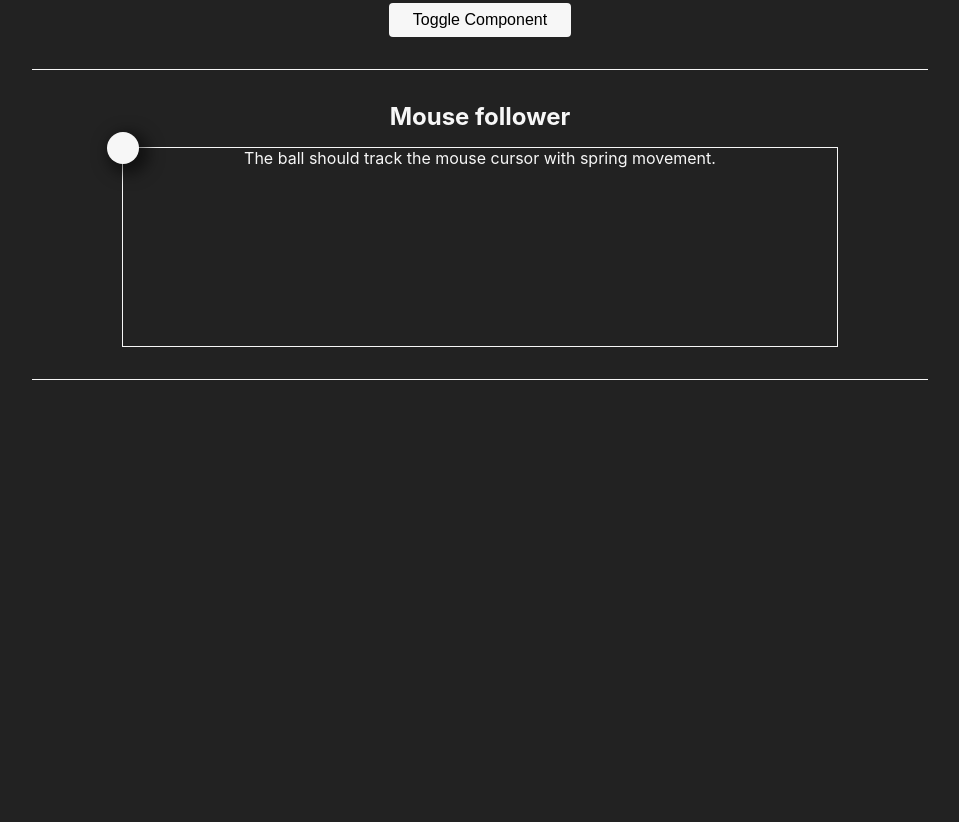
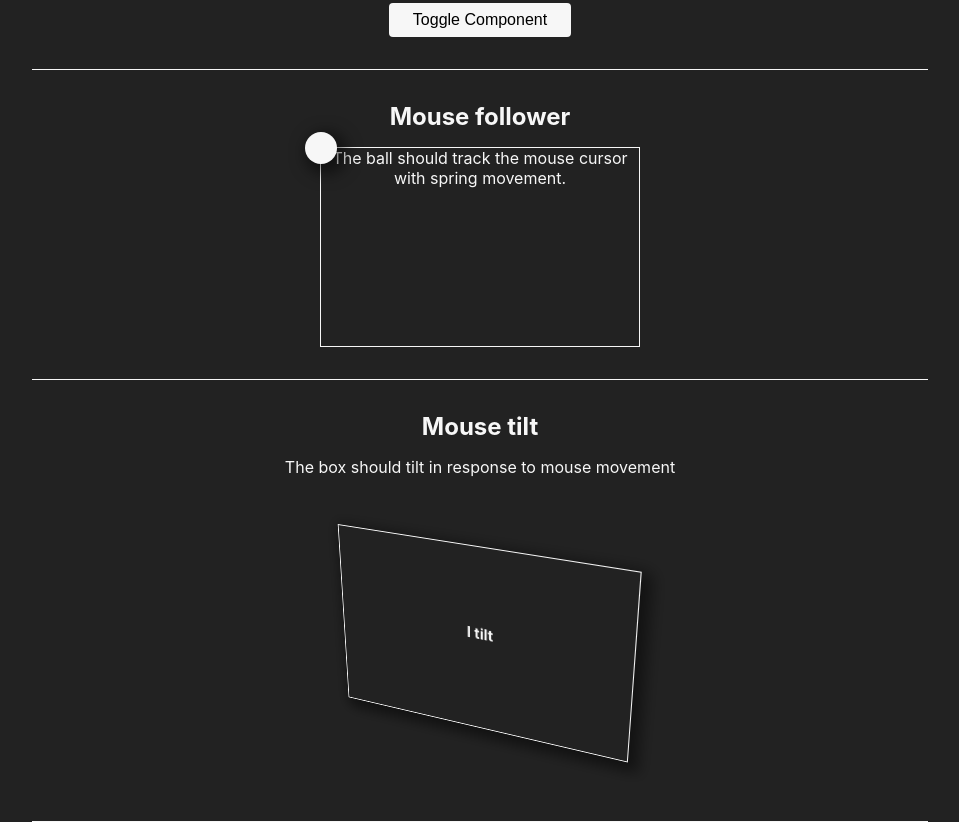
Before and after one commit to barnardnicholas/react-spring-router, a React app: page /demo-page in a window 1280 px wide. Shown: the part 638-1460 px from the top of the page, without its empty margins (160-1119 px from the left). Before the commit the page ends 1018 px from the top, so only its background shows below. Built offline with nearby package versions, Linux system fonts and the light colour scheme.

Commit message:
Add mouse tilt

```diff
--- /dev/null
+++ b/src/DemoItems/MouseTiltItem.js
@@ -0,0 +1,47 @@
+import React, { useEffect, useState } from 'react';
+import { useSpring, config, animated } from 'react-spring';
+import useMousePosition from '../hooks/useMousePosition';
+
+const MouseTiltItem = () => {
+  const {
+    position: { x, y },
+    windowSize: { width, height, centerX, centerY },
+  } = useMousePosition();
+
+  const [tilterPosition, setTilterPosition] = useState({ aX: 0, aY: 0 });
+
+  const maxTilt = 25;
+
+  const getTilterPosition = (w, h, mX, mY, cX, cY) => {
+    const dY = (mX - cX) / (w / 2);
+    const dX = (mY - cY) / (h / 2);
+    const aX = dX * maxTilt;
+    const aY = dY * maxTilt;
+    return { aX, aY };
+  };
+
+  useEffect(() => {
+    setTilterPosition(getTilterPosition(width, height, x, y, centerX, centerY));
+  }, [width, height, x, y]);
+
+  const tiltStyles = useSpring({
+    config: { ...config.wobbly },
+    from: { transform: 'rotateX(0deg) rotateY(0deg)' },
+    to: {
+      transform: `rotateX(${tilterPosition.aX}deg) rotateY(${tilterPosition.aY}deg)`,
+    },
+  });
+
+  return (
+    <>
+      <p>The box should tilt in response to mouse movement</p>
+      <div className="mouse-tilt-container">
+        <animated.div className="mouse-tilter" style={tiltStyles}>
+          <h4>I tilt</h4>
+        </animated.div>
+      </div>
+    </>
+  );
+};
+
+export default MouseTiltItem;
--- a/src/containers/DemoPage.js
+++ b/src/containers/DemoPage.js
@@ -3,6 +3,7 @@ import FadeItem from '../DemoItems/FadeItem';
 import SizeItem from '../DemoItems/SizeItem';
 import AnimOnMountItem from '../DemoItems/AnimOnMountItem';
 import MouseFollowItem from '../DemoItems/MouseFollowItem';
+import MouseTiltItem from '../DemoItems/MouseTiltItem';
 
 const DemoPage = () => {
   return (
@@ -25,6 +26,10 @@ const DemoPage = () => {
         <h2>Mouse follower</h2>
         <MouseFollowItem />
       </section>
+      <section>
+        <h2>Mouse tilt</h2>
+        <MouseTiltItem />
+      </section>
     </main>
   );
 };
--- a/src/styles.css
+++ b/src/styles.css
@@ -88,7 +88,7 @@ section:last-child {
 .mouse-follow-container {
   display: inline-block;
   position: relative;
-  width: 80%;
+  width: 25vw;
   height: 25vh;
   border: 1px solid;
 }
@@ -104,3 +104,27 @@ section:last-child {
   -webkit-box-shadow: 5px 5px 15px 5px rgba(0, 0, 0, 0.5);
   box-shadow: 5px 5px 15px 5px rgba(0, 0, 0, 0.5);
 }
+
+.mouse-tilt-container {
+  padding: 3rem;
+  perspective: 1000px;
+  transform-style: preserve-3d;
+  min-height: 25vh;
+  display: block;
+  display: flex;
+  justify-content: center;
+}
+
+.mouse-tilter {
+  width: 25vw;
+  min-width: 25vw;
+  height: 100%;
+  min-height: 25vh;
+  border: 1px solid;
+  -webkit-box-shadow: 5px 5px 15px 5px rgba(0, 0, 0, 0.5);
+  box-shadow: 5px 5px 15px 5px rgba(0, 0, 0, 0.5);
+  position: relative;
+  display: flex;
+  justify-content: center;
+  align-items: center;
+}
```
